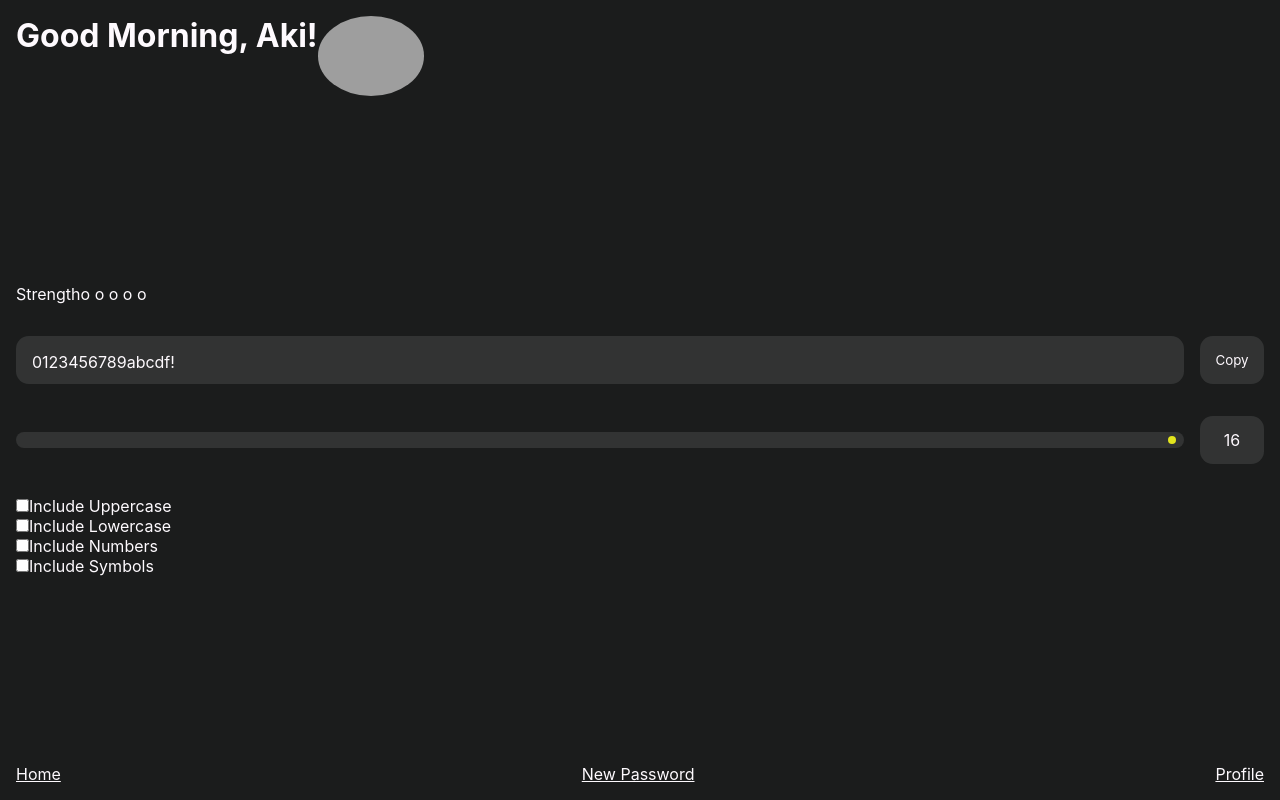
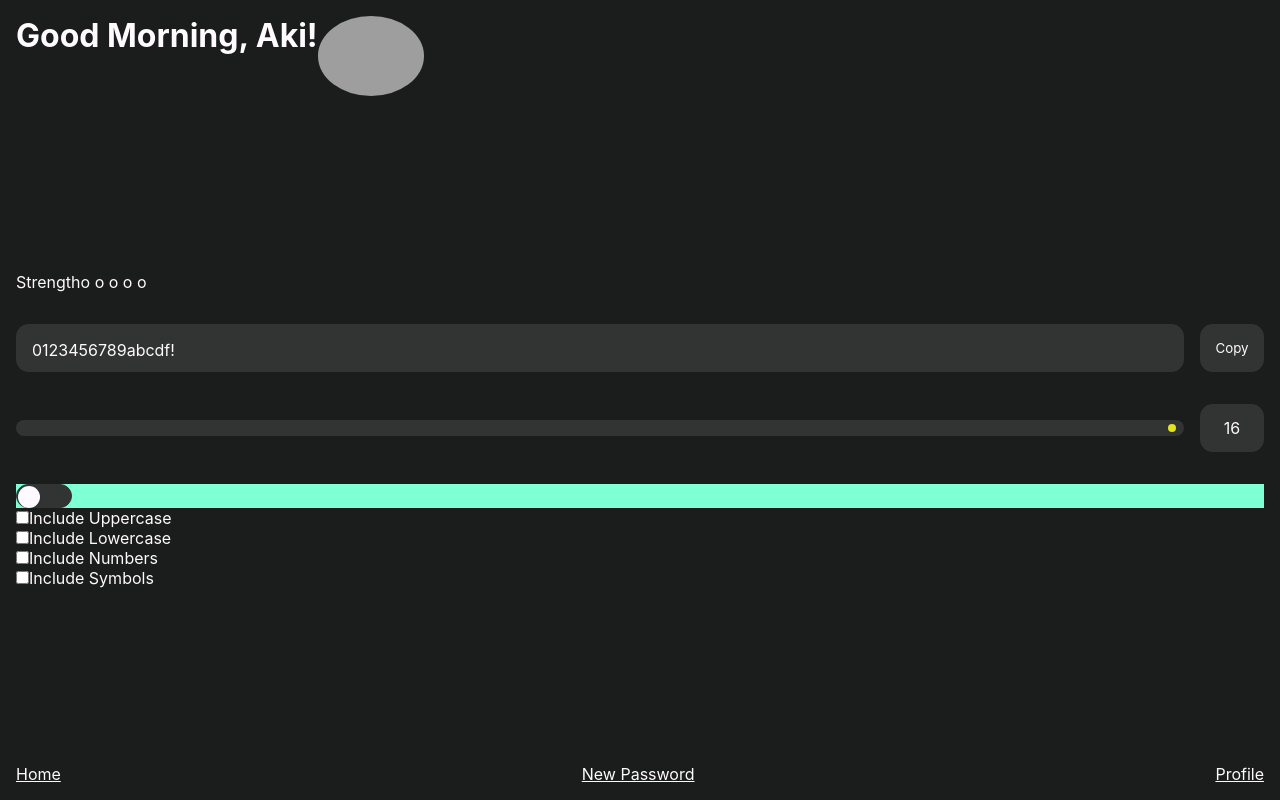
Before and after one commit to PedroHammes/Password-Generator, a React (Vite) app: page / in a window 1280 px wide. Built offline with nearby package versions, Linux system fonts and the light colour scheme; grey boxes are pictures that could not be loaded.

Commit message:
toggle input style

```diff
--- a/src/components/Section/section.jsx
+++ b/src/components/Section/section.jsx
@@ -26,6 +26,13 @@ export default function Section() {
 
             <div className={styles.passwordOptionsCheckbox}>
 
+                {/* toggle switch do stack overflow */}
+                <div className={styles.toggle}>
+                    <input type="checkbox" className={styles.toggleInput} id="foo"/>
+                    <label htmlFor="foo" className={styles.toggleLabel}></label>
+                </div>
+                {/* <label htmlFor="foo">Switch of Stack Overflow</label>    */}
+
                 <label htmlFor="uppercase">
                     <input type="checkbox" id="uppercase" />
                     <span>Include Uppercase</span>
--- a/src/components/Section/style.module.css
+++ b/src/components/Section/style.module.css
@@ -91,3 +91,116 @@
     display: flex;
     flex-flow: column nowrap;
 }
+
+
+
+
+
+
+/* toggle switch do stack overflow */
+.toggle {
+    display: flex;
+    flex-flow: row nowrap;
+    width: 100%;
+    gap: 1rem;
+    background-color: aquamarine;
+}
+.toggleInput {
+    display: none;
+}
+.toggleLabel {
+    position: relative;
+    display: block;
+    height: 24px;
+    width: 56px;
+    border: 1px solid #323333;
+    border-radius: .8rem;
+    background-color: #323333;
+    cursor: pointer;
+    transition: all 0.3s ease;
+}
+.toggleLabel:after {
+    position: absolute;
+    left: 1px;
+    top: 1px;
+    display: block;
+    height: 22px;
+    width: 22px;
+    border-radius: 1rem;
+    background: #fffaff;
+    box-shadow: 0px 3px 3px rgba(0,0,0,0.05);
+    content: '';
+    transition: all 0.3s ease;
+}
+.toggleLabel:active:after {
+    transform: scale(1.15, 0.85);
+    background-color: #323333;
+    border: 1px solid #fffaff;
+}
+
+.toggleInput:checked ~ label {
+    background-color: #323333;
+    border-color: #e2e41d;
+}
+.toggleInput:checked ~ label:after {
+    margin-left: 24px;
+    margin-bottom: 2px;
+}
+.toggleInput:disabled ~ label {
+    background-color: #323333;
+    pointer-events: none;
+}
+.toggleInput:disabled ~ label::after {
+    background-color: rgba(255, 255, 255, 0.3);
+}
+
+/*
+.toggle {
+    margin-bottom: 20px;
+}
+
+.toggle > input {
+    display: none;
+}
+
+.toggle > label {
+    position: relative;
+    display: block;
+    height: 28px;
+    width: 52px;
+    background-color: #f7f7f7;
+    border: 1px #a2e3e6 solid;
+    border-radius: 100px;
+    cursor: pointer;
+    transition: all 0.3s ease;
+}
+.toggle > label:after {
+    position: absolute;
+    left: 1px;
+    top: 1px;
+    display: block;
+    width: 26px;
+    height: 26px;
+    border-radius: 100px;
+    background: #fff;
+    box-shadow: 0px 3px 3px rgba(0,0,0,0.05);
+    content: '';
+    transition: all 0.3s ease;
+}
+.toggle > label:active:after {
+    transform: scale(1.15, 0.85);
+}
+.toggle > input:checked ~ label {
+    background-color: #4cda64;
+    border-color: #4cda64;
+}
+.toggle > input:checked ~ label:after {
+    left: 25px;
+}
+.toggle > input:disabled ~ label {
+    background-color: #d5d5d5;
+    pointer-events: none;
+}
+.toggle > input:disabled ~ label:after {
+    background-color: rgba(255, 255, 255, 0.3);
+} */
```
